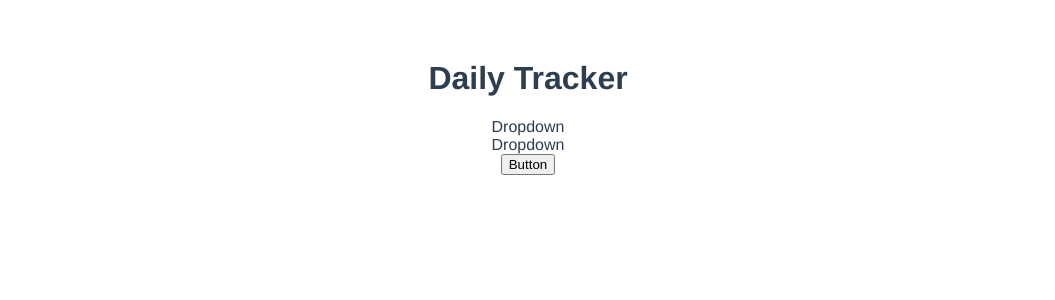
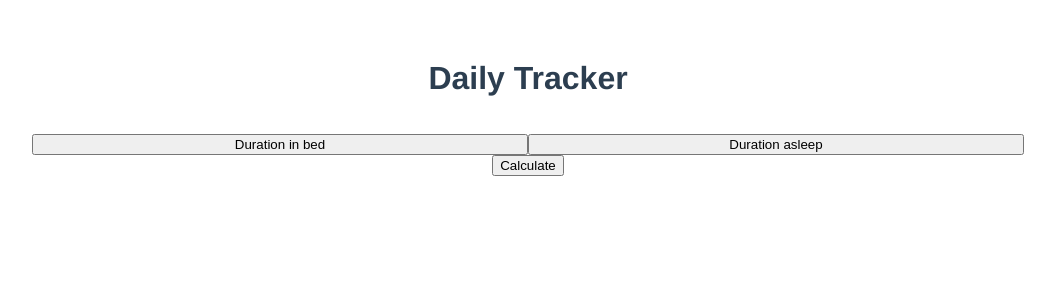
Before and after one commit to davidhickey/sleep_tracker, a Vue app: page / in a window 1280 px wide. Shown: the top 300 px of the page, without its empty margins (112-1167 px from the left). Built offline with nearby package versions, Linux system fonts and the light colour scheme.

Commit message:
feature/sleep_score - binds option data to dropdown component, adds some styling to all components

```diff
--- a/src/components/daily-tracker.vue
+++ b/src/components/daily-tracker.vue
@@ -1,11 +1,17 @@
 <template>
-  <div>
+  <div class="daily-tracker-container">
     <h1>
     Daily Tracker
     </h1>
-    <Dropdown />
-    <Dropdown />
-    <Button />
+    <div class="widget-wrapper">
+      <div class="dropdowns-container">
+        <Dropdown :options="options" :label="'Duration in bed'"/>
+        <Dropdown :options="options" :label="'Duration asleep'"/>
+      </div>
+      <div class="submit-container">
+        <Button :label="'Calculate'"/>
+      </div>
+    </div>
   </div>
 </template>
 
@@ -18,10 +24,39 @@ export default {
   components: {
     Dropdown,
     Button
+  },
+  computed: {
+    options(){
+      const options = [];
+      let hours = 0;
+      let min = 30;
+      while(hours <= 24){
+        if(min === 30){
+          if(hours !== 24)options.push(`${hours} hrs. and ${min} min.`)
+          min = 0;
+          hours ++;
+        }
+        else{
+          options.push(`${hours} hrs.`)
+          min = 30;
+        }
+      }
+      return options;
+    }
   }
 }
 </script>
 
 <style lang="scss" scoped>
 
+.widget-wrapper{
+  padding: 1rem;
+
+  //tablet landscape
+  @media only screen and (min-width: 64rem){
+    max-width: 62rem;
+    margin: 0 auto;
+  }
+}
+
 </style>
--- a/src/components/elements/button.vue
+++ b/src/components/elements/button.vue
@@ -1,15 +1,28 @@
 <template>
-  <button>
-    Button
+  <button
+    @click="$emit('buttonClick')"
+    :class="type">
+    {{ label }}
   </button>
 </template>
 
 <script>
 export default {
   name: 'Button',
+  props: {
+      label: String,
+      type: String
+  }
 }
 </script>
 
 <style lang="scss" scoped>
+.dropdown {
+    width: 100%;
+}
+
+button {
+  cursor: pointer;
+}
 
 </style>
--- a/src/components/elements/dropdown.vue
+++ b/src/components/elements/dropdown.vue
@@ -1,15 +1,103 @@
 <template>
-  <div>
-    Dropdown
+  <div class="dropdown-container">
+    <Button @buttonClick="toggle" :label="label" :type="'dropdown'"/>
+    <Transition name="slide">
+    <div v-if="active" class="options-container">
+      <ul class="options">
+        <li v-for="(option, index) of options" :key="index" class="option">
+          {{ option }}
+        </li>
+      </ul>
+    </div>
+    </Transition>
   </div>
 </template>
 
 <script>
+import Button from './button.vue';
+
 export default {
   name: 'Dropdown',
+  components: {
+    Button
+  },
+  props: {
+    options: Array,
+    label: String,
+  },
+  data(){
+    return {
+      active: false
+    }
+  },
+  methods: {
+    toggle(){
+      this.active = !this.active;
+    }
+  }
 }
 </script>
 
 <style lang="scss" scoped>
+.dropdown-container {
+  display: inline-block;
+  width: 50%;
+  position: relative;
+
+  .options-container {
+    position: absolute;
+    width: 100%;
+    height: 25rem;
+    overflow-y: scroll;
+    background-color: white;
+
+    .options {
+      text-align: left;
+      padding-left: .5rem;
+
+      .option {
+        list-style-type: none;
+        cursor: pointer;
+
+        &:hover{
+          background-color: black;
+          color: white;
+        }
+      }
+    }
+  }
+}
+
+.slide-enter-active {
+   -moz-transition-duration: 0.3s;
+   -webkit-transition-duration: 0.3s;
+   -o-transition-duration: 0.3s;
+   transition-duration: 0.3s;
+   -moz-transition-timing-function: ease-in;
+   -webkit-transition-timing-function: ease-in;
+   -o-transition-timing-function: ease-in;
+   transition-timing-function: ease-in;
+}
+
+.slide-leave-active {
+   -moz-transition-duration: 0.3s;
+   -webkit-transition-duration: 0.3s;
+   -o-transition-duration: 0.3s;
+   transition-duration: 0.3s;
+   -moz-transition-timing-function: cubic-bezier(0, 1, 0.5, 1);
+   -webkit-transition-timing-function: cubic-bezier(0, 1, 0.5, 1);
+   -o-transition-timing-function: cubic-bezier(0, 1, 0.5, 1);
+   transition-timing-function: cubic-bezier(0, 1, 0.5, 1);
+}
+
+.slide-enter-to, .slide-leave {
+   max-height: 25rem;
+   overflow: hidden;
+}
+
+.slide-enter, .slide-leave-to {
+   overflow: hidden;
+   max-height: 0;
+}
 
 </style>
```
